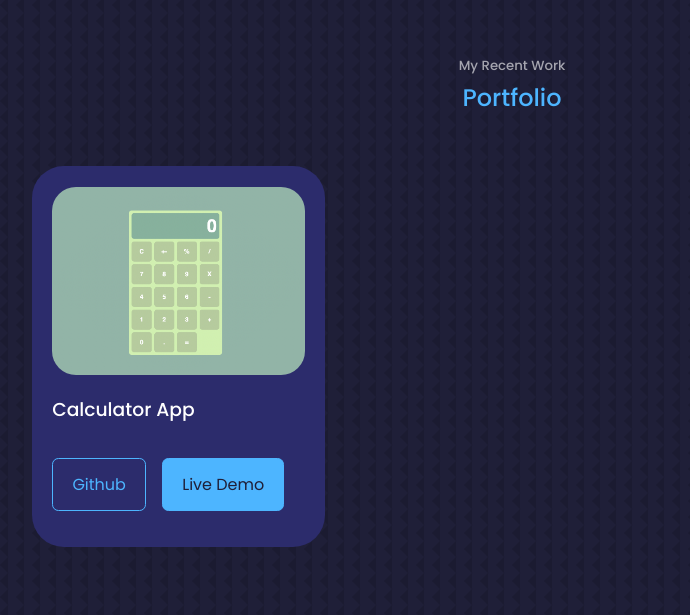
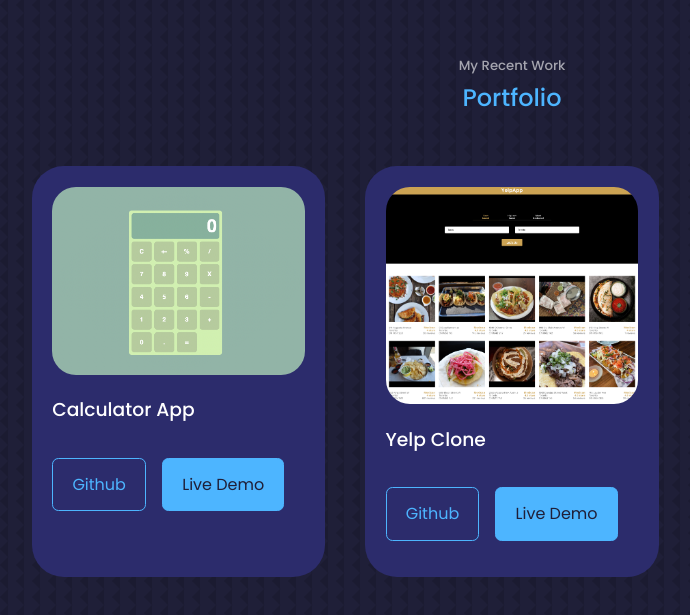
Before and after one commit to rita-lu/Personal-Website, a React (Create React App) app: page / in a window 1280 px wide. Shown: the part 2131-2746 px from the top of the page, without its empty margins (128-818 px from the left). Built offline with nearby package versions, Linux system fonts and the light colour scheme.

Commit message:
add project

```diff
--- a/src/components/portfolio/Portfolio.jsx
+++ b/src/components/portfolio/Portfolio.jsx
@@ -1,6 +1,7 @@
 import React from 'react'
 import './portfolio.css'
 import calculator from '../../assets/calculator-image.png'
+import yelp from '../../assets/yelp-image.png'
 
 const data = [
   {
@@ -10,13 +11,13 @@ const data = [
     github: 'https://github.com/rita-lu/Calculator',
     demo: 'https://rita-lu.github.io/Calculator/'
   },
-  // {
-  //   id: 2,
-  //   image: IMG1,
-  //   title: 'project 1',
-  //   github: 'https://github.com',
-  //   demo: '#'
-  // },
+  {
+    id: 2,
+    image: yelp,
+    title: 'Yelp Clone',
+    github: 'https://github.com/rita-lu/YelpApp',
+    demo: 'https://rita-lu.github.io/YelpApp/'
+  },
   // {
   //   id: 3,
   //   image: IMG1,
```
Also changed, not shown: src/assets/yelp-image.png (added).
